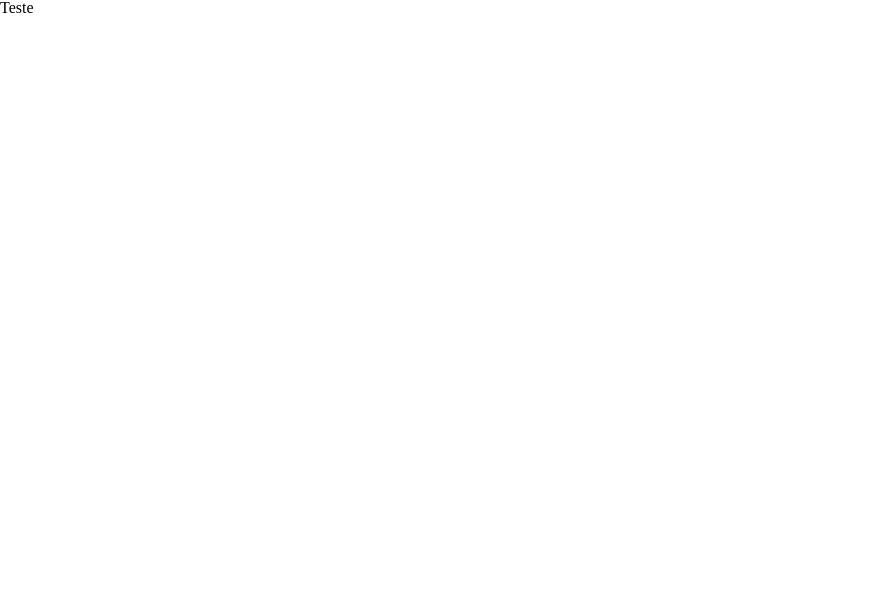
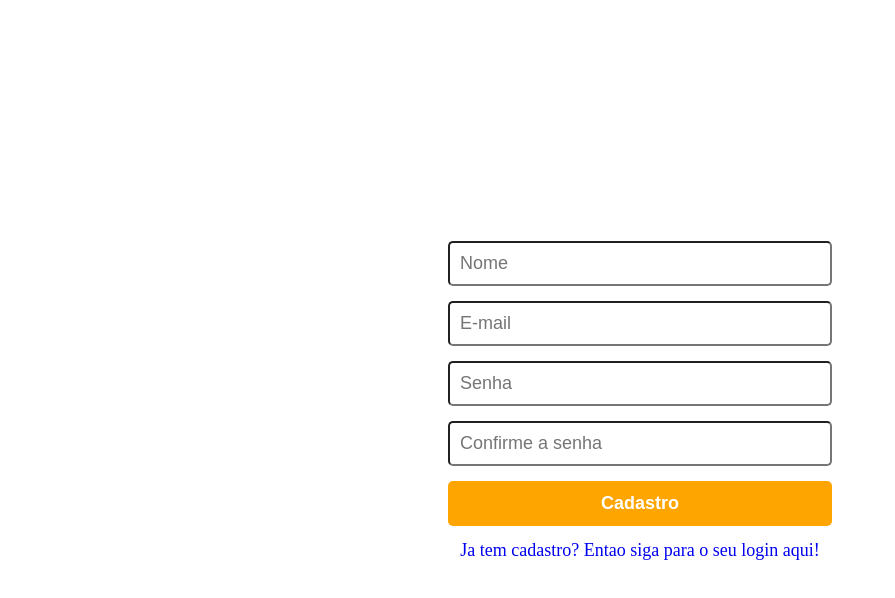
Before and after one commit to 01AndersonDuarte/projeto15-sevenexpress-front, a React (Create React App) app: page /cadastro in a window 1280 px wide. Shown: the top 598 px of the page, without its empty margins (0-895 px from the left). Built offline with nearby package versions, Linux system fonts and the light colour scheme.

Commit message:
style: Estilizacao inicial da pagina de cadastro

```diff
--- a/src/pages/SignUp/index.js
+++ b/src/pages/SignUp/index.js
@@ -1,9 +1,80 @@
+import styled from "styled-components"
+import { Link } from "react-router-dom"
 
-export default function SignUp(){
+export default function SignUp() {
 
-    return(
-        <div>
-            Teste
-        </div>
+    return (
+        <PageContainer>
+                <SignupForm>
+                    <FormInput placeholder="Nome"></FormInput>
+                    <FormInput placeholder="E-mail"></FormInput>
+                    <FormInput placeholder="Senha"></FormInput>
+                    <FormInput placeholder="Confirme a senha"></FormInput>
+                    <FormButton type="submit">Cadastro</FormButton>
+                </SignupForm>
+                <StyledLink>Ja tem cadastro? Entao siga para o seu login aqui!</StyledLink>
+        </PageContainer>
     )
 }
+
+const PageContainer = styled.div`
+    display: flex;
+    flex-direction: column;
+    align-items: center;
+    justify-content: center;
+
+    width: 100%;
+    height: 100vh;
+
+`
+
+const SignupForm = styled.form`
+    display: flex;
+    flex-direction: column;
+    align-items: center;
+
+    width: 50%;
+    gap: 15px;
+    @media screen and (max-width: 900px){
+        width: 90%;
+    }
+`
+
+const FormInput = styled.input`
+    width: 60%;
+    height: 45px;
+    border-radius: 5px;
+
+    box-sizing: border-box;
+    padding: 10px;
+    font-size: 18px;
+    @media screen and (max-width: 900px) {
+        width: 100%;
+    }
+`
+
+const FormButton = styled.button`
+    width: 60%;
+    height: 45px;
+    border-radius: 5px;
+    border: none;
+    font-weight: 700;
+
+    background-color: orange;
+    color: #FFFFFF;
+    font-size: 18px;
+    @media screen and (max-width: 900px) {
+        width: 100%;
+    }
+`
+
+const StyledLink = styled(Link)`
+    text-decoration: none;
+    font-size: 18px;
+    margin-top: 15px;
+    width: 60%;
+    text-align: center;
+    @media screen and (max-width: 900px){
+        width: 90%;
+    }
+`
```
